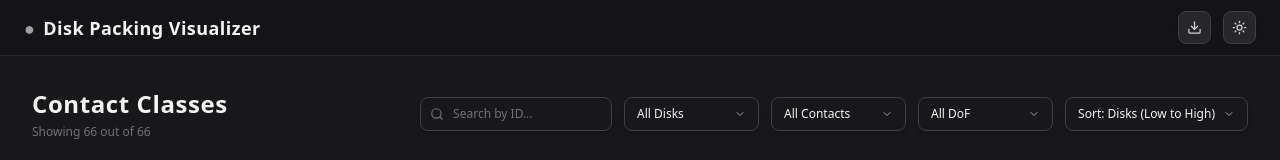
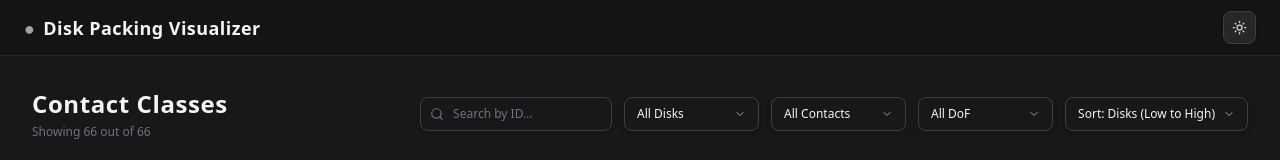
Before and after one commit to Fhv5/disk_packings_visualizer, a Next.js app: page / in a window 1280 px wide. Shown: the top 160 px of the page. Built offline with nearby package versions, Linux system fonts and the light colour scheme.

Commit message:
remove data export

```diff
--- a/src/components/ExportModal.tsx
+++ b/src/components/ExportModal.tsx
@@ -2,12 +2,15 @@ import { useState } from 'react';
 import { X, Download } from 'lucide-react';
 import { useAppStore } from '@/lib/store';
 import { convexHull, calculatePerimeter, getSymbolicPerimeter, Point2D } from '@/lib/geometry';
+import { FEATURE_FLAGS } from '@/lib/config';
 
 interface ExportModalProps {
   onClose: () => void;
 }
 
 export function ExportModal({ onClose }: ExportModalProps) {
+  if (!FEATURE_FLAGS.ENABLE_EXPORT) return null;
+
   const theme = useAppStore(state => state.theme);
   const workspace = useAppStore(state => state.activeWorkspace);
   const loadedFiles = useAppStore(state => state.loadedFiles);
--- a/src/components/MainView.tsx
+++ b/src/components/MainView.tsx
@@ -5,6 +5,7 @@ import { Gallery } from './Gallery';
 import { Workspace } from './Workspace/Workspace';
 import { Sun, Moon, Download, ChevronLeft, ChevronRight } from 'lucide-react';
 import { ExportModal } from './ExportModal';
+import { FEATURE_FLAGS } from '@/lib/config';
 
 export function MainView() {
   const loadedFiles = useAppStore(state => state.loadedFiles);
@@ -210,6 +211,7 @@ export function MainView() {
               Analysis
             </button>
           )}
+          {FEATURE_FLAGS.ENABLE_EXPORT && (
             <button
               onClick={() => setIsExportModalOpen(true)}
               className={`p-2 rounded-lg border transition-all duration-200 flex items-center justify-center cursor-pointer shadow-sm ${
@@ -221,6 +223,7 @@ export function MainView() {
             >
               <Download size={15} />
             </button>
+          )}
           <button
             onClick={toggleTheme}
             className={`p-2 rounded-lg border transition-all duration-200 flex items-center justify-center cursor-pointer shadow-sm ${
@@ -258,7 +261,7 @@ export function MainView() {
         )}
       </main>
 
-      {isExportModalOpen && <ExportModal onClose={() => setIsExportModalOpen(false)} />}
+      {FEATURE_FLAGS.ENABLE_EXPORT && isExportModalOpen && <ExportModal onClose={() => setIsExportModalOpen(false)} />}
     </div>
   );
 }
--- /dev/null
+++ b/src/lib/config.ts
@@ -0,0 +1,12 @@
+/**
+ * Feature Flags Configuration
+ *
+ * Toggle application features on or off.
+ */
+export const FEATURE_FLAGS = {
+  /**
+   * Controls data export functionality (JSON export button and modal).
+   * Set to `true` to enable export, or `false` to disable it completely.
+   */
+  ENABLE_EXPORT: false,
+};
```
Lines whose indentation alone changed are shown as unchanged.
